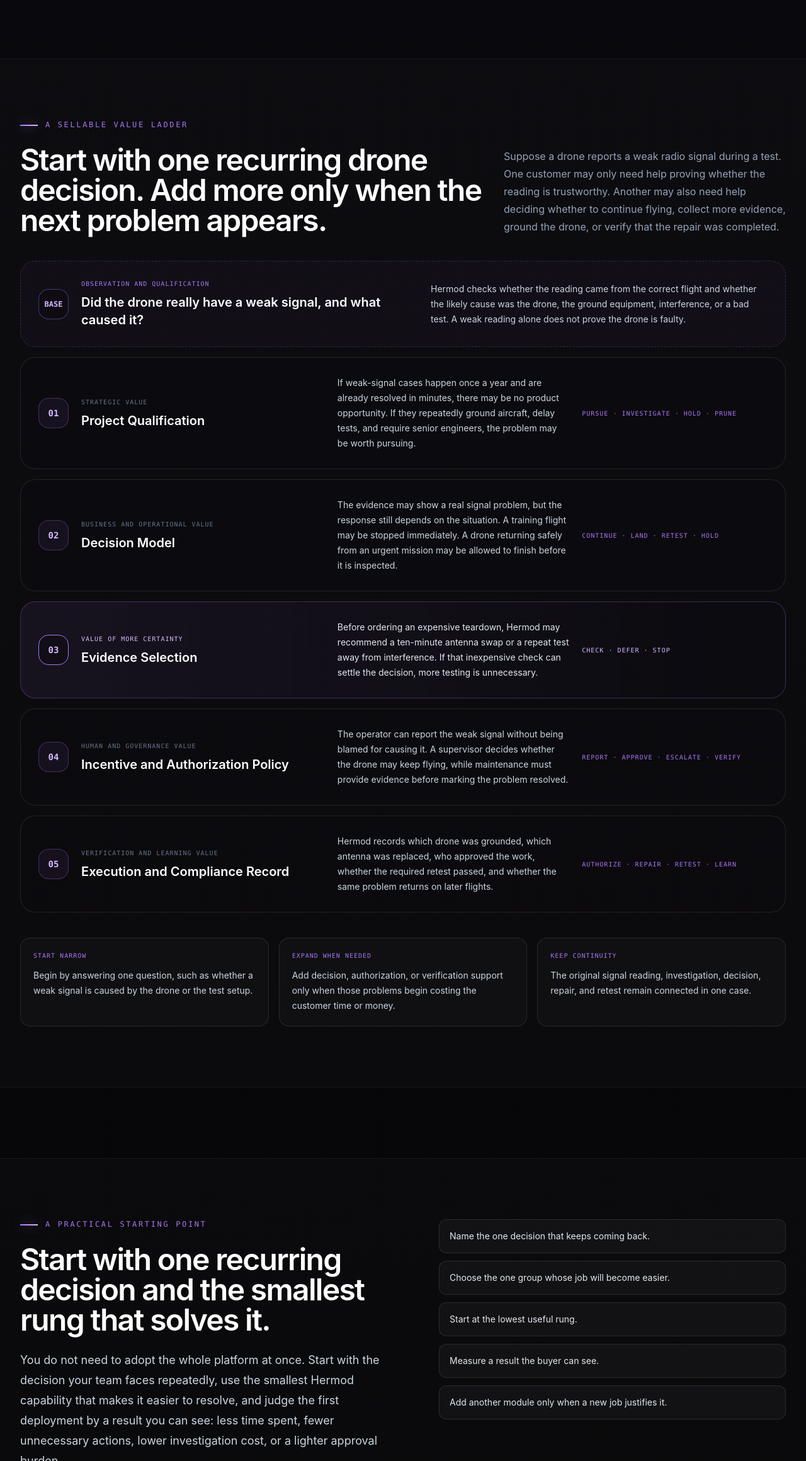
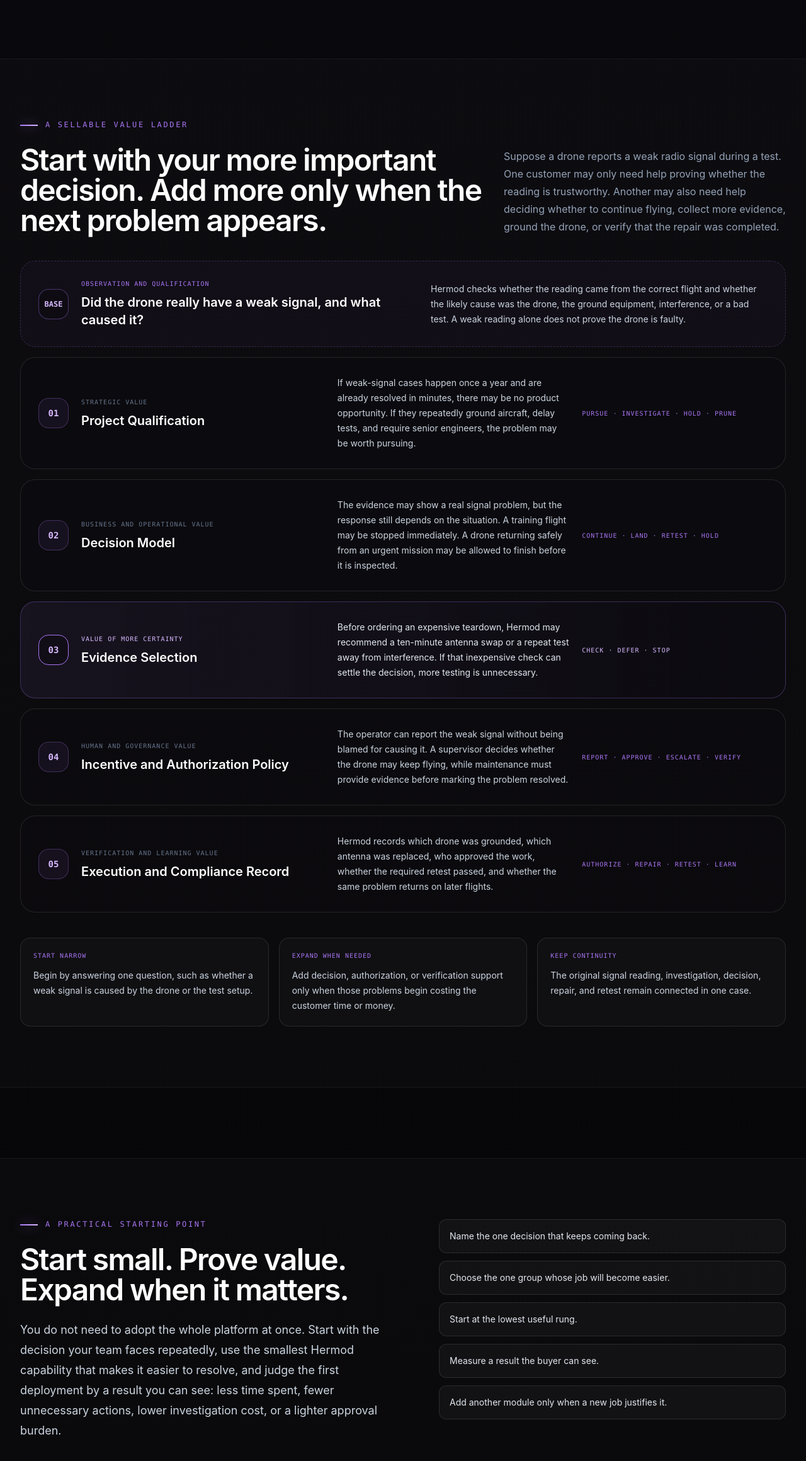
Before and after one commit to hermodlabs/website_beta, a plain HTML site: page index.html in a window 1280 px wide. Shown: the part 2974-5294 px from the top of the page at 63% size. Drawn offline with nearby package versions, Linux system fonts and the light colour scheme.

Commit message:
random changes

```diff
--- a/index.html
+++ b/index.html
@@ -440,7 +440,7 @@
       <div class="max-w-3xl">
         <p class="eyebrow font-mono text-xs uppercase tracking-[0.22em] text-signal">A sellable value ladder</p>
         <h2 class="mt-6 text-4xl font-semibold tracking-[-0.035em] text-white sm:text-5xl">
-          Start with one recurring drone decision. Add more only when the next problem appears.
+          Start with your more important decision. Add more only when the next problem appears.
         </h2>
       </div>
 
@@ -922,7 +922,7 @@
           <div>
             <p class="eyebrow font-mono text-xs uppercase tracking-[0.22em] text-signal">A practical starting point</p>
             <h2 class="mt-6 text-4xl font-semibold tracking-[-0.035em] text-white sm:text-5xl">
-              Start with one recurring decision and the smallest rung that solves it.
+                Start small. Prove value. Expand when it matters.
             </h2>
             <p class="mt-6 max-w-3xl text-lg leading-8 text-slate-300">
                 You do not need to adopt the whole platform at once. Start with the decision your team faces
```
